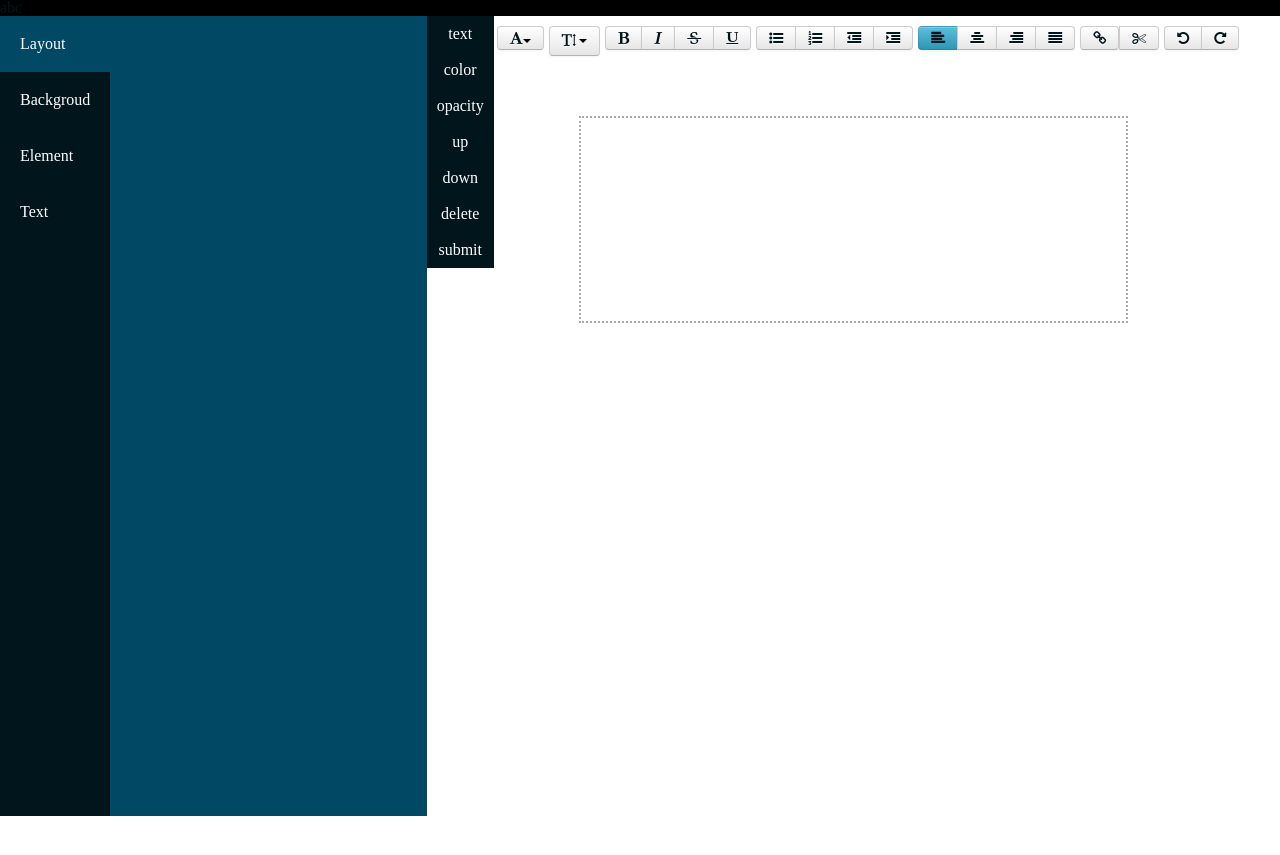
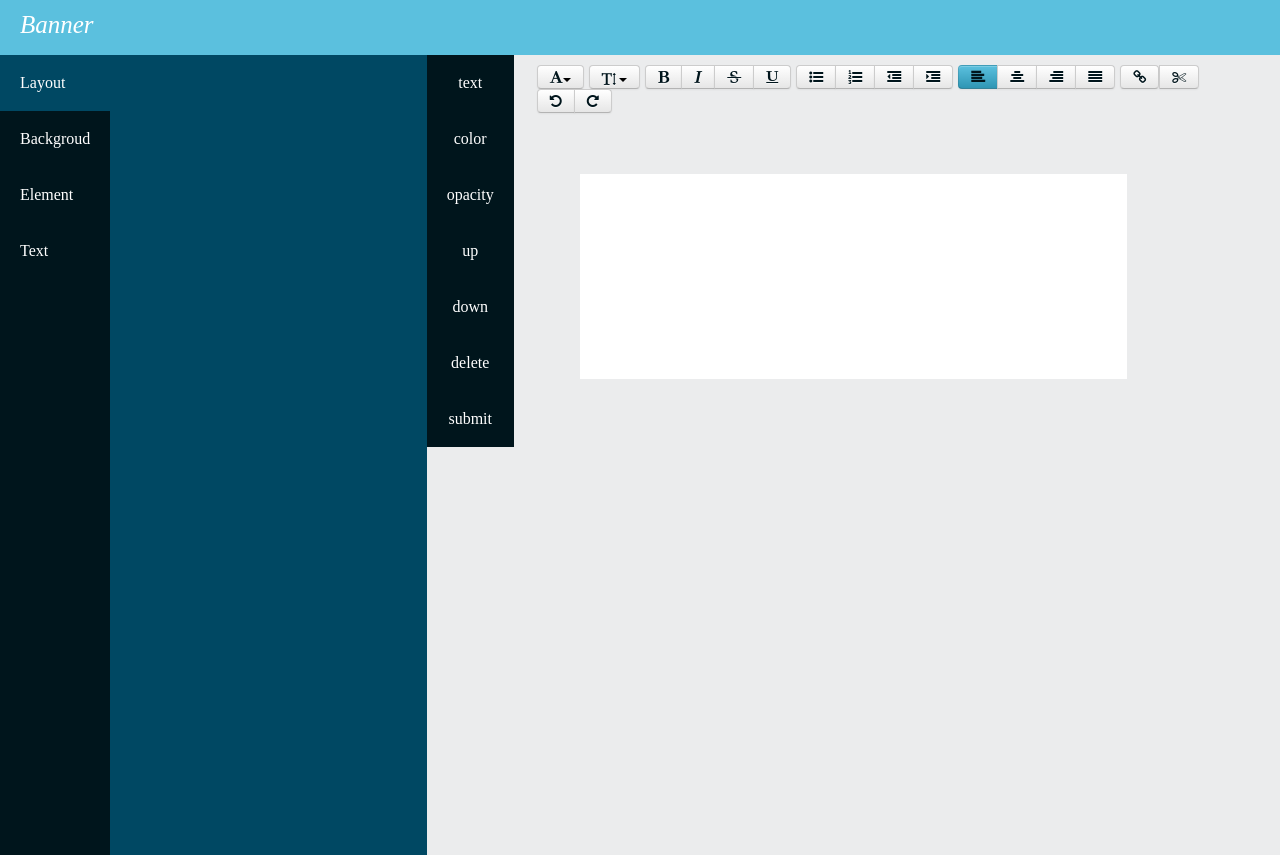
Before and after one commit to thienasz/aszbannaer20160719, a PHP site: page /banner in a window 1280 px wide. Before the commit the page ends 816 px from the top, so only its background shows below. Run offline with PHP 8.4, Linux system fonts and the light colour scheme; data comes from the database, SQL or seed files in the repository.

Commit message:
edit interface for banner

```diff
--- a/assets/css/style.css
+++ b/assets/css/style.css
@@ -27,6 +27,7 @@ footer, header, hgroup, menu, nav, section {
 }
 body {
     line-height: 1;
+    background: #ebeced;
 }
 ol, ul {
     list-style: none;
@@ -47,7 +48,16 @@ a:hover {
     color: #337ab7;
 }
 .top-header {
-    background-color: black;
+    background-color: #5bc0de;
+    height: 55px;
+}
+#logo-banner {
+    font-size: 25px;
+    font-style: italic;
+    margin-left: 20px;
+    color: white;
+    text-decoration: none;
+    line-height: 2;
 }
 .left-section {
     position: relative;
@@ -73,7 +83,12 @@ a:hover {
 }
 .menu li a {
     color: #fff;
+    text-decoration: none;
 }
+.menu li a:hover{
+    color: #0e90d2;
+}
+
 /*content show*/
 .content-show{
     margin-left: 110px;
@@ -88,6 +103,7 @@ a:hover {
     margin: 5px 0;
     border: 1px gray;
     border-style: dashed;
+
 }
 .cursor-move {
     cursor: move;
@@ -100,7 +116,7 @@ a:hover {
     height: auto;
 }
 .small-menu li{
-    padding: 10px;
+    padding: 20px;
 }
 .inner-box {
     position: relative;
@@ -115,7 +131,8 @@ a:hover {
     padding: 0;
     margin: 0;
     position: absolute;
-    border: 2px dotted darkgray;
+    border: 1px solid #ebeced;
+    background: white;
     /*z-index: -9999;*/
 }
 .img-handle {
@@ -253,7 +270,7 @@ a:hover {
     left: 0;
 }
 .btn-toolbar {
-    margin-left: 50px;
+    margin-left: 90px;
 }
 .editor {
     position: absolute;
--- a/example/bootstrap-wysiwyg/index.html
+++ b/example/bootstrap-wysiwyg/index.html
@@ -26,7 +26,7 @@
                 </ul>
             </div>
             <div class="btn-group">
-                <a class="btn dropdown-toggle" data-toggle="dropdown" title="Font Size"><i class="icon-text-height"></i>&nbsp;<b
+                <a class="btn dropdown-toggle" data-toggle="dropdown" title="Font Size"><i class="icon-text-height" ></i>&nbsp;<b
                         class="caret"></b></a>
                 <ul class="dropdown-menu">
                     <li><a data-edit="fontSize 5"><font size="5">Huge</font></a></li>
--- a/views/banner/index.php
+++ b/views/banner/index.php
@@ -17,7 +17,7 @@
                 <li><a data-edit="fontName Serif" style="font-family:'Serif'">Serif</a></li><li><a data-edit="fontName Sans" style="font-family:'Sans'">Sans</a></li><li><a data-edit="fontName Arial" style="font-family:'Arial'">Arial</a></li><li><a data-edit="fontName Arial Black" style="font-family:'Arial Black'">Arial Black</a></li><li><a data-edit="fontName Courier" style="font-family:'Courier'">Courier</a></li><li><a data-edit="fontName Courier New" style="font-family:'Courier New'">Courier New</a></li><li><a data-edit="fontName Comic Sans MS" style="font-family:'Comic Sans MS'">Comic Sans MS</a></li><li><a data-edit="fontName Helvetica" style="font-family:'Helvetica'">Helvetica</a></li><li><a data-edit="fontName Impact" style="font-family:'Impact'">Impact</a></li><li><a data-edit="fontName Lucida Grande" style="font-family:'Lucida Grande'">Lucida Grande</a></li><li><a data-edit="fontName Lucida Sans" style="font-family:'Lucida Sans'">Lucida Sans</a></li><li><a data-edit="fontName Tahoma" style="font-family:'Tahoma'">Tahoma</a></li><li><a data-edit="fontName Times" style="font-family:'Times'">Times</a></li><li><a data-edit="fontName Times New Roman" style="font-family:'Times New Roman'">Times New Roman</a></li><li><a data-edit="fontName Verdana" style="font-family:'Verdana'">Verdana</a></li></ul>
         </div>
         <div class="btn-group">
-            <a class="btn dropdown-toggle" data-toggle="dropdown" title="" data-original-title="Font Size"><i class="fa fa-text-height"></i>&nbsp;<b class="caret"></b></a>
+            <a class="btn dropdown-toggle" style=" height: 24px" data-toggle="dropdown" title="" data-original-title="Font Size"><i class="fa fa-text-height"></i>&nbsp;<b class="caret"></b></a>
             <ul class="dropdown-menu">
                 <li><a data-edit="fontSize 5"><font size="5">Huge</font></a></li>
                 <li><a data-edit="fontSize 3"><font size="3">Normal</font></a></li>
--- a/views/includes/Header.php
+++ b/views/includes/Header.php
@@ -8,5 +8,7 @@
 </head>
 <body>
 <header>
-    <div class="top-header">abc</div>
+    <div class="top-header">
+        <a id ="logo-banner">Banner</a>
+    </div>
 </header>
```
